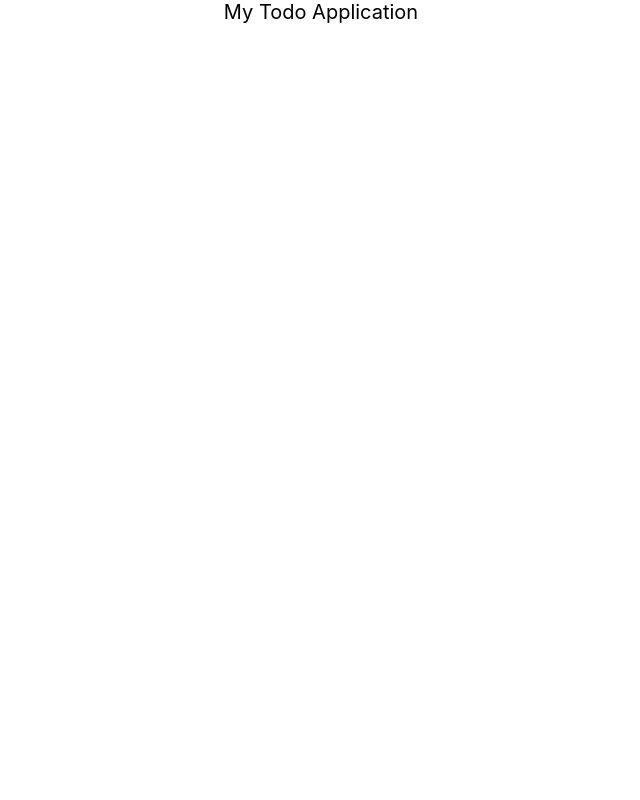
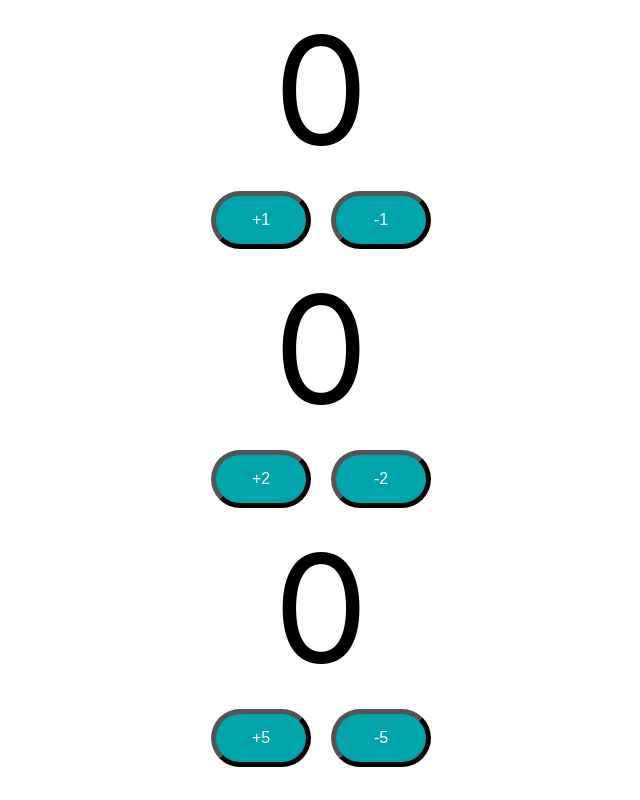
Before and after one commit to dotJManuel/Todo-App-React-Java, a React (Create React App) app: page / in a window 1280 px wide. Shown: the whole page, without its empty margins (319-959 px from the left). Built offline with nearby package versions, Linux system fonts and the light colour scheme.

Commit message:
add counter component

```diff
--- a/src/App.js
+++ b/src/App.js
@@ -1,11 +1,14 @@
 import './App.css';
+import Counter from './components/counter/Counter'
 
 function App() {
   return (
     <div className="App">
-      My Todo Application
+      <Counter by={1}/>
+      <Counter by={2}/>
+      <Counter by={5}/>
     </div>
-  );
+  )
 }
 
 export default App;
--- /dev/null
+++ b/src/components/counter/Counter.css
@@ -0,0 +1,27 @@
+/* const buttonStyle = {
+    fontSize:"16px",
+    backgroundColor: "#00a5ab",
+    width:"100px",
+    margin: "10px",
+    color: "white",
+    padding: "15px",
+    borderRadius: "30px"
+}; */
+
+.counterButton {
+  font-size:16px;
+  background-color: #00a5ab;
+  width:100px;
+  margin:10px;
+  color: white;
+  padding: 15px;
+  border-radius: 30px;
+  border-color: black;
+  border-width: 5px;
+}
+
+.count {
+  font-size: 150px;
+  padding: 20px;
+
+}
--- /dev/null
+++ b/src/components/counter/Counter.jsx
@@ -0,0 +1,39 @@
+import { useState } from 'react'
+import {PropTypes} from 'prop-types'
+import './Counter.css'
+
+export default function Counter({by}) {
+
+    const [count, setCount] = useState(0)
+
+    function incrementCounterFunction() {
+        setCount(count + by)
+    }
+
+    function decrementCounterFunction() {
+        setCount(count - by)
+    }
+
+    return (
+        <div className="Counter">
+            <span className="count">{count}</span>
+            <div>
+                <button className="counterButton"
+                        onClick={incrementCounterFunction}
+                >+{by}</button>
+                <button className="counterButton"
+                        onClick={decrementCounterFunction}
+                >-{by}</button>
+
+            </div>
+        </div>
+    )
+}
+
+Counter.propTypes = {
+    by: PropTypes.number
+}
+
+Counter.defaultProps = {
+    by: 5
+}
```
